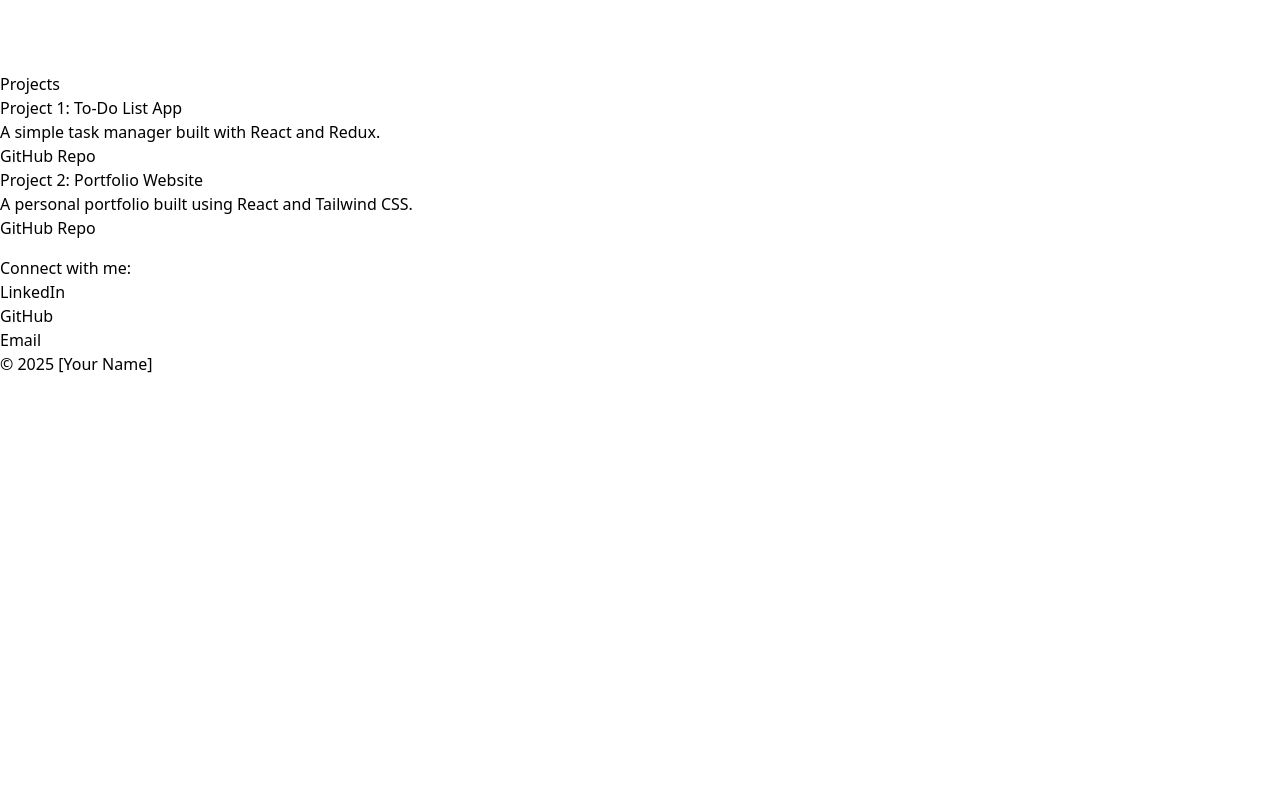
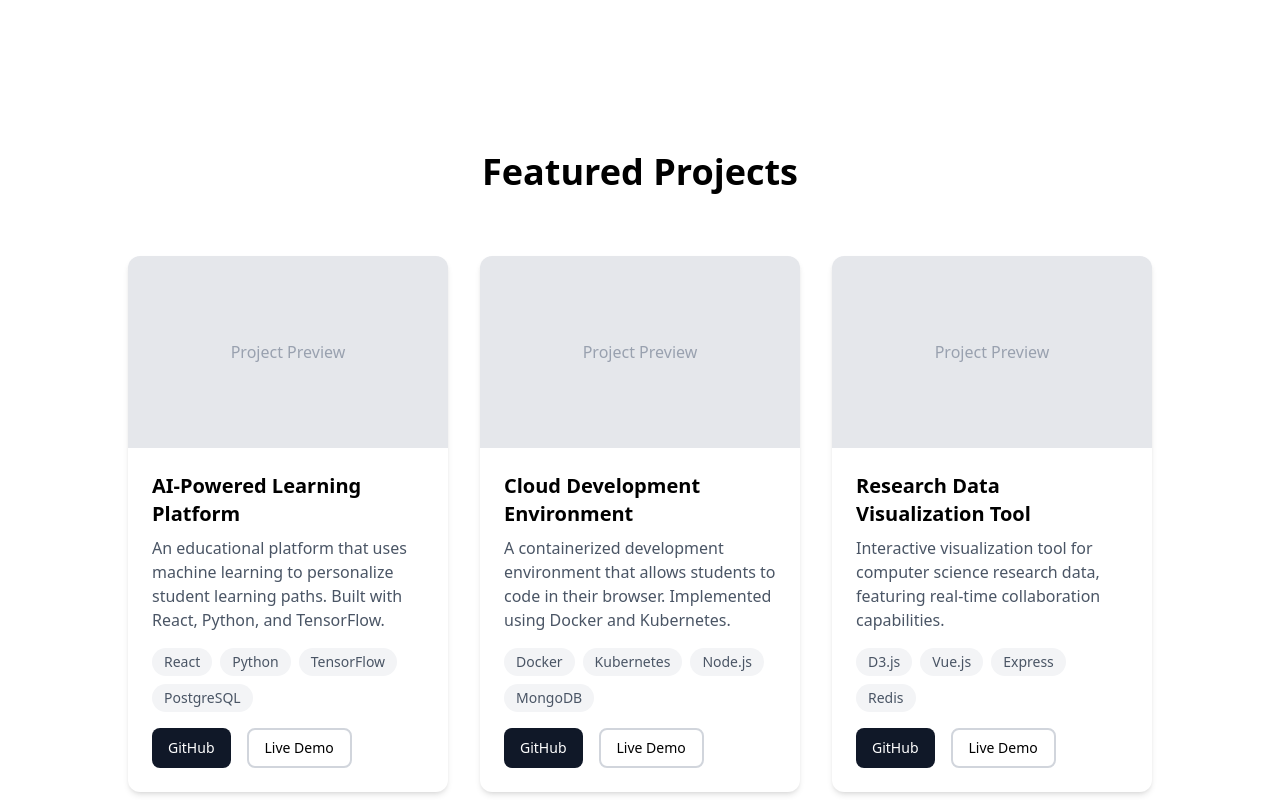
Before and after one commit to jdgio2/cs-club-portfolio-w3, a React (Vite) app: page / in a window 1280 px wide. Shown: the part 2420-3220 px from the top of the page. Before the commit the page ends 2796 px from the top, so only its background shows below. Built offline with nearby package versions, Linux system fonts and the light colour scheme.

Commit message:
Do projects  section

```diff
--- a/src/components/Projects.jsx
+++ b/src/components/Projects.jsx
@@ -1,30 +1,92 @@
 // Projects.jsx
 export default function Projects() {
+    const projects = [
+        {
+            title: "AI-Powered Learning Platform",
+            description:
+                "An educational platform that uses machine learning to personalize student learning paths. Built with React, Python, and TensorFlow.",
+            tech: ["React", "Python", "TensorFlow", "PostgreSQL"],
+            github: "https://github.com/drguzi/ai-learning-platform",
+            live: "https://ai-learning.demo.com",
+        },
+        {
+            title: "Cloud Development Environment",
+            description:
+                "A containerized development environment that allows students to code in their browser. Implemented using Docker and Kubernetes.",
+            tech: ["Docker", "Kubernetes", "Node.js", "MongoDB"],
+            github: "https://github.com/drguzi/cloud-dev-env",
+            live: "https://cloud-dev.demo.com",
+        },
+        {
+            title: "Research Data Visualization Tool",
+            description:
+                "Interactive visualization tool for computer science research data, featuring real-time collaboration capabilities.",
+            tech: ["D3.js", "Vue.js", "Express", "Redis"],
+            github: "https://github.com/drguzi/data-viz-tool",
+            live: "https://data-viz.demo.com",
+        },
+    ];
+
     return (
-        <section id="projects">
-            <h2>Projects</h2>
-            <div>
-                <h3>Project 1: To-Do List App</h3>
-                <p>A simple task manager built with React and Redux.</p>
-                <a
-                    href="https://github.com/yourusername/todo-app"
-                    target="_blank"
-                    rel="noopener noreferrer"
-                >
-                    GitHub Repo
-                </a>
-            </div>
-            <div>
-                <h3>Project 2: Portfolio Website</h3>
-                <p>A personal portfolio built using React and Tailwind CSS.</p>
-                <a
-                    href="https://github.com/yourusername/portfolio"
-                    target="_blank"
-                    rel="noopener noreferrer"
-                >
-                    GitHub Repo
-                </a>
+        <section
+            id="projects"
+            className="min-h-screen flex items-center justify-center py-20"
+        >
+            <div className="px-32">
+                <h2 className="text-4xl font-bold mb-16 text-center">
+                    Featured Projects
+                </h2>
+                <div className="grid grid-cols-1 md:grid-cols-2 lg:grid-cols-3 gap-8">
+                    {projects.map((project) => (
+                        <ProjectCard key={project.title} project={project} />
+                    ))}
+                </div>
             </div>
         </section>
     );
 }
+
+function ProjectCard({ project }) {
+    return (
+        <div className="bg-white rounded-xl shadow-md overflow-hidden hover:shadow-lg transition-all">
+            <div className="h-48 bg-gray-200">
+                {/* Placeholder for project image */}
+                <div className="w-full h-full flex items-center justify-center text-gray-400">
+                    Project Preview
+                </div>
+            </div>
+            <div className="p-6">
+                <h3 className="text-xl font-bold mb-2">{project.title}</h3>
+                <p className="text-gray-600 mb-4">{project.description}</p>
+                <div className="flex flex-wrap gap-2 mb-4">
+                    {project.tech.map((tech) => (
+                        <span
+                            key={tech}
+                            className="px-3 py-1 bg-gray-100 rounded-full text-sm text-gray-600"
+                        >
+                            {tech}
+                        </span>
+                    ))}
+                </div>
+                <div className="flex gap-4">
+                    <a
+                        href={project.github}
+                        target="_blank"
+                        rel="noopener noreferrer"
+                        className="bg-gray-900 text-white px-4 py-2 rounded-lg text-sm flex justify-center items-center font-medium hover:bg-gray-800"
+                    >
+                        GitHub
+                    </a>
+                    <a
+                        href={project.live}
+                        target="_blank"
+                        rel="noopener noreferrer"
+                        className="bg-white border-2 border-gray-300 px-4 py-2 rounded-lg flex justify-center items-center font-medium text-sm hover:bg-gray-100"
+                    >
+                        Live Demo
+                    </a>
+                </div>
+            </div>
+        </div>
+    );
+}
```
